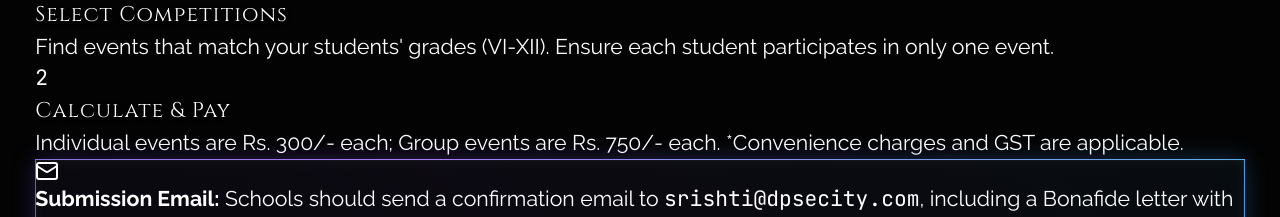
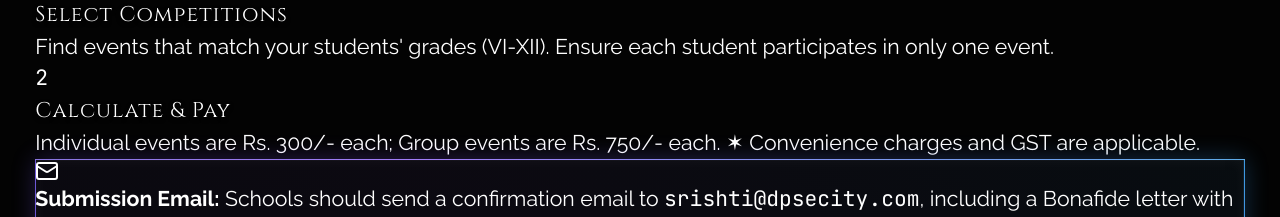
Before and after one commit to srishtidpsecity/srishti, a React (Vite) app: page / in a window 1280 px wide. Shown: the part 9780-9997 px from the top of the page. Built offline with nearby package versions, Linux system fonts and the light colour scheme.

Commit message:
Added star point

```diff
--- a/src/components/Registration.jsx
+++ b/src/components/Registration.jsx
@@ -42,7 +42,7 @@ export default function Registration() {
     },
     {
       title: "Calculate & Pay",
-      desc: "Individual events are Rs. 300/- each; Group events are Rs. 750/- each. *Convenience charges and GST are applicable."
+      desc: "Individual events are Rs. 300/- each; Group events are Rs. 750/- each.\n✶ Convenience charges and GST are applicable."
     }
   ];
 
@@ -79,10 +79,10 @@ export default function Registration() {
                       {idx + 1}
                     </div>
                     <div>
-                      <h4 className="font-cinzel text-sm font-semibold text-[#fff] tracking-wide">
+                      <h4 className="font-cinzel text-sm font-semibold text-[#fff] tracking-wide whitespace-pre-wrap">
                         {step.title}
                       </h4>
-                      <p className="font-raleway text-xs text-white mt-1 leading-relaxed">
+                      <p className="font-raleway text-xs text-white mt-1 leading-relaxed whitespace-pre-wrap">
                         {step.desc}
                       </p>
                     </div>
```
